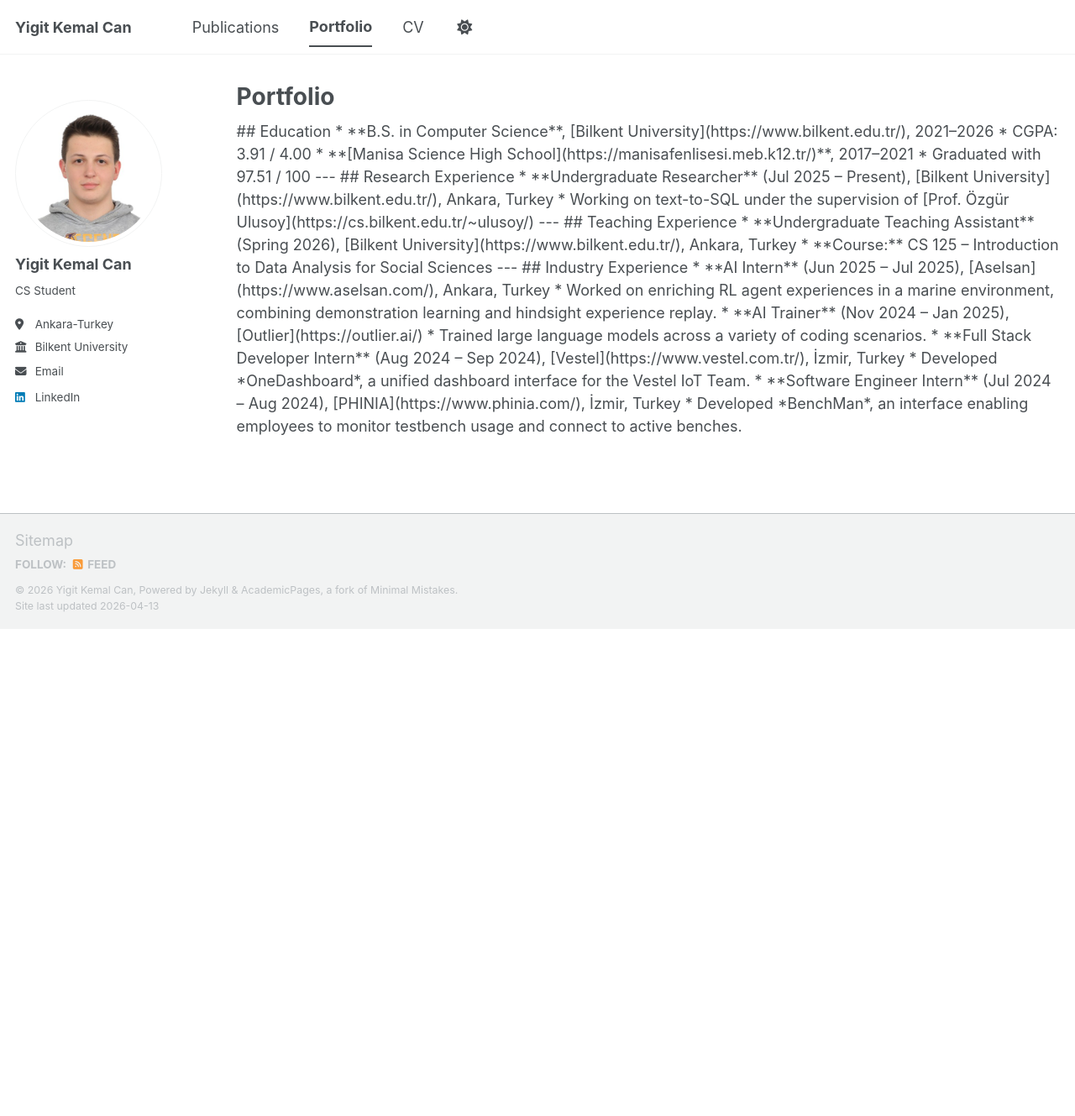
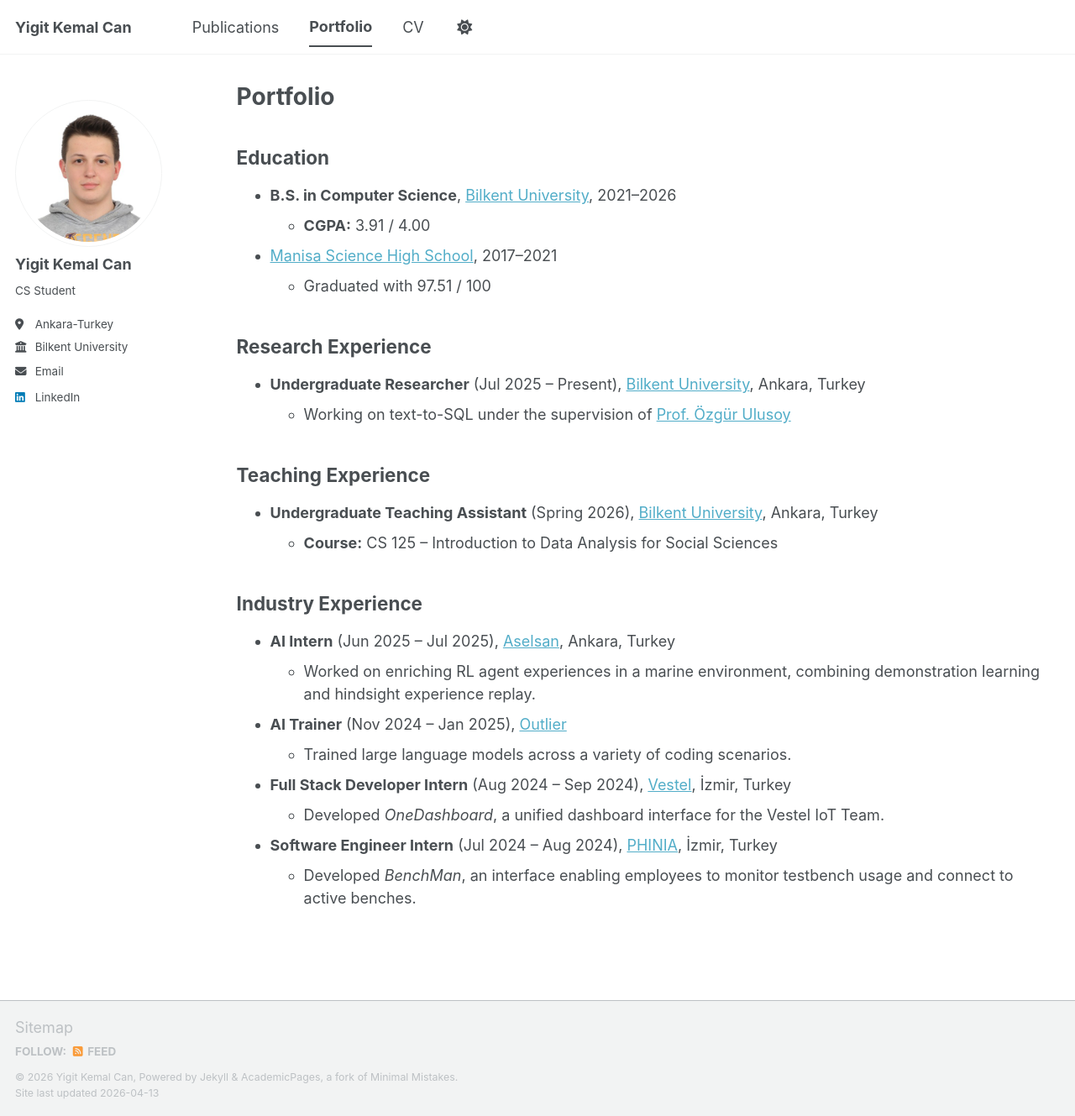
Before and after one commit to yigitkemalcan/yigitkemalcan.github.io, a Jekyll site: the page built from _pages/portfolio.html, in a window 1280 px wide and 1329 px high. Shown: the whole window at 84% size. Built offline with Jekyll 4.4.1, drawn with Linux system fonts in a browser that asks for light colours; a script bundle is joined from its source files by our own code; library files that are not in the unit come from our copies.

Commit message:
Fix portfolio page formatting with proper HTML

```diff
--- a/_pages/portfolio.html
+++ b/_pages/portfolio.html
@@ -7,39 +7,66 @@
 
 {% include base_path %}
 
-## Education
+<h2>Education</h2>
+<ul>
+  <li>
+    <strong>B.S. in Computer Science</strong>, <a href="https://www.bilkent.edu.tr/">Bilkent University</a>, 2021–2026
+    <ul>
+      <li><strong>CGPA:</strong> 3.91 / 4.00</li>
+    </ul>
+  </li>
+  <li>
+    <a href="https://manisafenlisesi.meb.k12.tr/">Manisa Science High School</a>, 2017–2021
+    <ul>
+      <li>Graduated with 97.51 / 100</li>
+    </ul>
+  </li>
+</ul>
 
-* **B.S. in Computer Science**, [Bilkent University](https://www.bilkent.edu.tr/), 2021–2026
-  * CGPA: 3.91 / 4.00
-* **[Manisa Science High School](https://manisafenlisesi.meb.k12.tr/)**, 2017–2021
-  * Graduated with 97.51 / 100
+<h2>Research Experience</h2>
+<ul>
+  <li>
+    <strong>Undergraduate Researcher</strong> (Jul 2025 – Present), <a href="https://www.bilkent.edu.tr/">Bilkent University</a>, Ankara, Turkey
+    <ul>
+      <li>Working on text-to-SQL under the supervision of <a href="https://cs.bilkent.edu.tr/~ulusoy/">Prof. Özgür Ulusoy</a></li>
+    </ul>
+  </li>
+</ul>
 
----
+<h2>Teaching Experience</h2>
+<ul>
+  <li>
+    <strong>Undergraduate Teaching Assistant</strong> (Spring 2026), <a href="https://www.bilkent.edu.tr/">Bilkent University</a>, Ankara, Turkey
+    <ul>
+      <li><strong>Course:</strong> CS 125 – Introduction to Data Analysis for Social Sciences</li>
+    </ul>
+  </li>
+</ul>
 
-## Research Experience
-
-* **Undergraduate Researcher** (Jul 2025 – Present), [Bilkent University](https://www.bilkent.edu.tr/), Ankara, Turkey
-  * Working on text-to-SQL under the supervision of [Prof. Özgür Ulusoy](https://cs.bilkent.edu.tr/~ulusoy/)
-
----
-
-## Teaching Experience
-
-* **Undergraduate Teaching Assistant** (Spring 2026), [Bilkent University](https://www.bilkent.edu.tr/), Ankara, Turkey
-  * **Course:** CS 125 – Introduction to Data Analysis for Social Sciences
-
----
-
-## Industry Experience
-
-* **AI Intern** (Jun 2025 – Jul 2025), [Aselsan](https://www.aselsan.com/), Ankara, Turkey
-  * Worked on enriching RL agent experiences in a marine environment, combining demonstration learning and hindsight experience replay.
-
-* **AI Trainer** (Nov 2024 – Jan 2025), [Outlier](https://outlier.ai/)
-  * Trained large language models across a variety of coding scenarios.
-
-* **Full Stack Developer Intern** (Aug 2024 – Sep 2024), [Vestel](https://www.vestel.com.tr/), İzmir, Turkey
-  * Developed *OneDashboard*, a unified dashboard interface for the Vestel IoT Team.
-
-* **Software Engineer Intern** (Jul 2024 – Aug 2024), [PHINIA](https://www.phinia.com/), İzmir, Turkey
-  * Developed *BenchMan*, an interface enabling employees to monitor testbench usage and connect to active benches.
+<h2>Industry Experience</h2>
+<ul>
+  <li>
+    <strong>AI Intern</strong> (Jun 2025 – Jul 2025), <a href="https://www.aselsan.com/">Aselsan</a>, Ankara, Turkey
+    <ul>
+      <li>Worked on enriching RL agent experiences in a marine environment, combining demonstration learning and hindsight experience replay.</li>
+    </ul>
+  </li>
+  <li>
+    <strong>AI Trainer</strong> (Nov 2024 – Jan 2025), <a href="https://outlier.ai/">Outlier</a>
+    <ul>
+      <li>Trained large language models across a variety of coding scenarios.</li>
+    </ul>
+  </li>
+  <li>
+    <strong>Full Stack Developer Intern</strong> (Aug 2024 – Sep 2024), <a href="https://www.vestel.com.tr/">Vestel</a>, İzmir, Turkey
+    <ul>
+      <li>Developed <em>OneDashboard</em>, a unified dashboard interface for the Vestel IoT Team.</li>
+    </ul>
+  </li>
+  <li>
+    <strong>Software Engineer Intern</strong> (Jul 2024 – Aug 2024), <a href="https://www.phinia.com/">PHINIA</a>, İzmir, Turkey
+    <ul>
+      <li>Developed <em>BenchMan</em>, an interface enabling employees to monitor testbench usage and connect to active benches.</li>
+    </ul>
+  </li>
+</ul>
```
